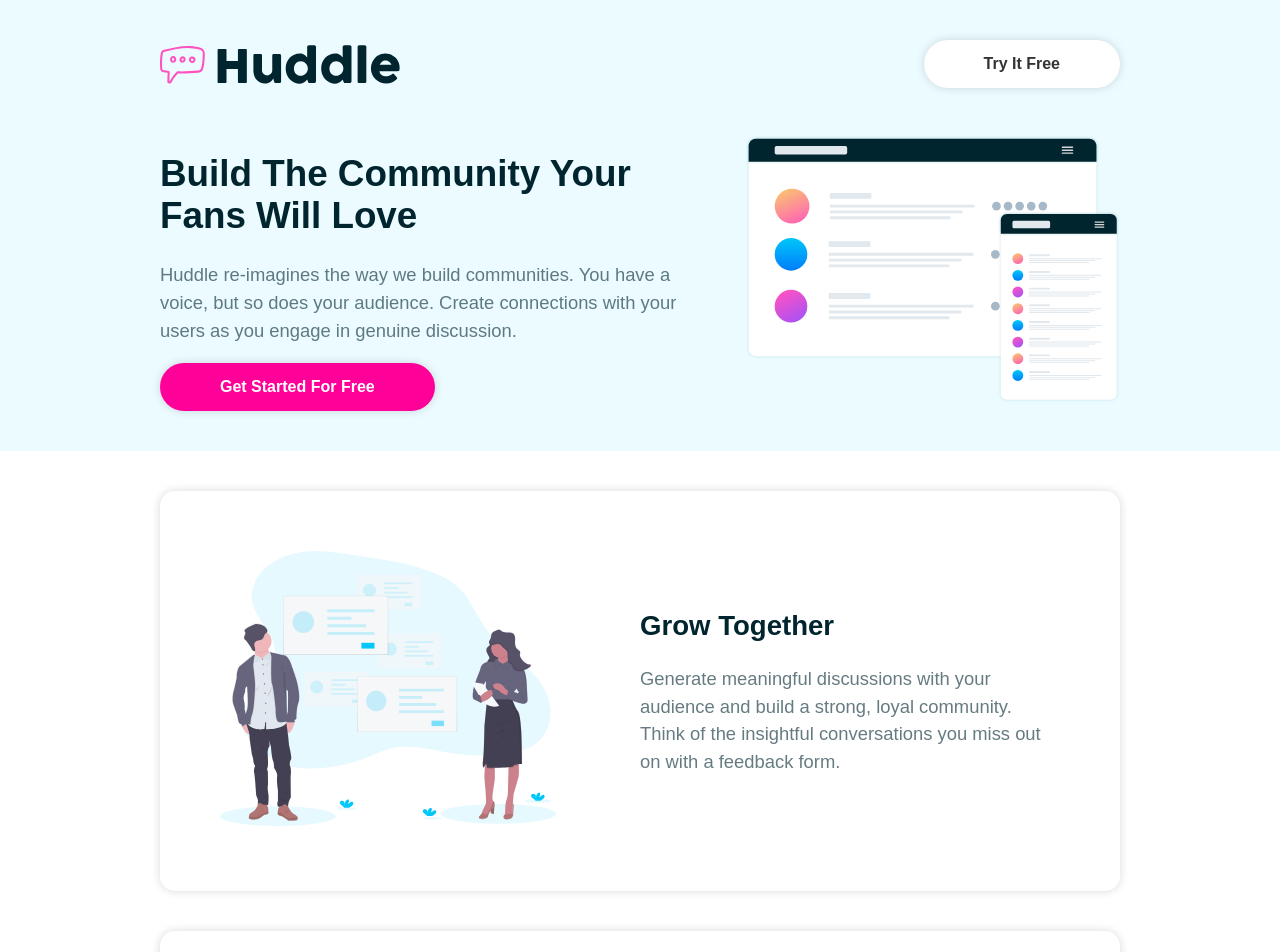
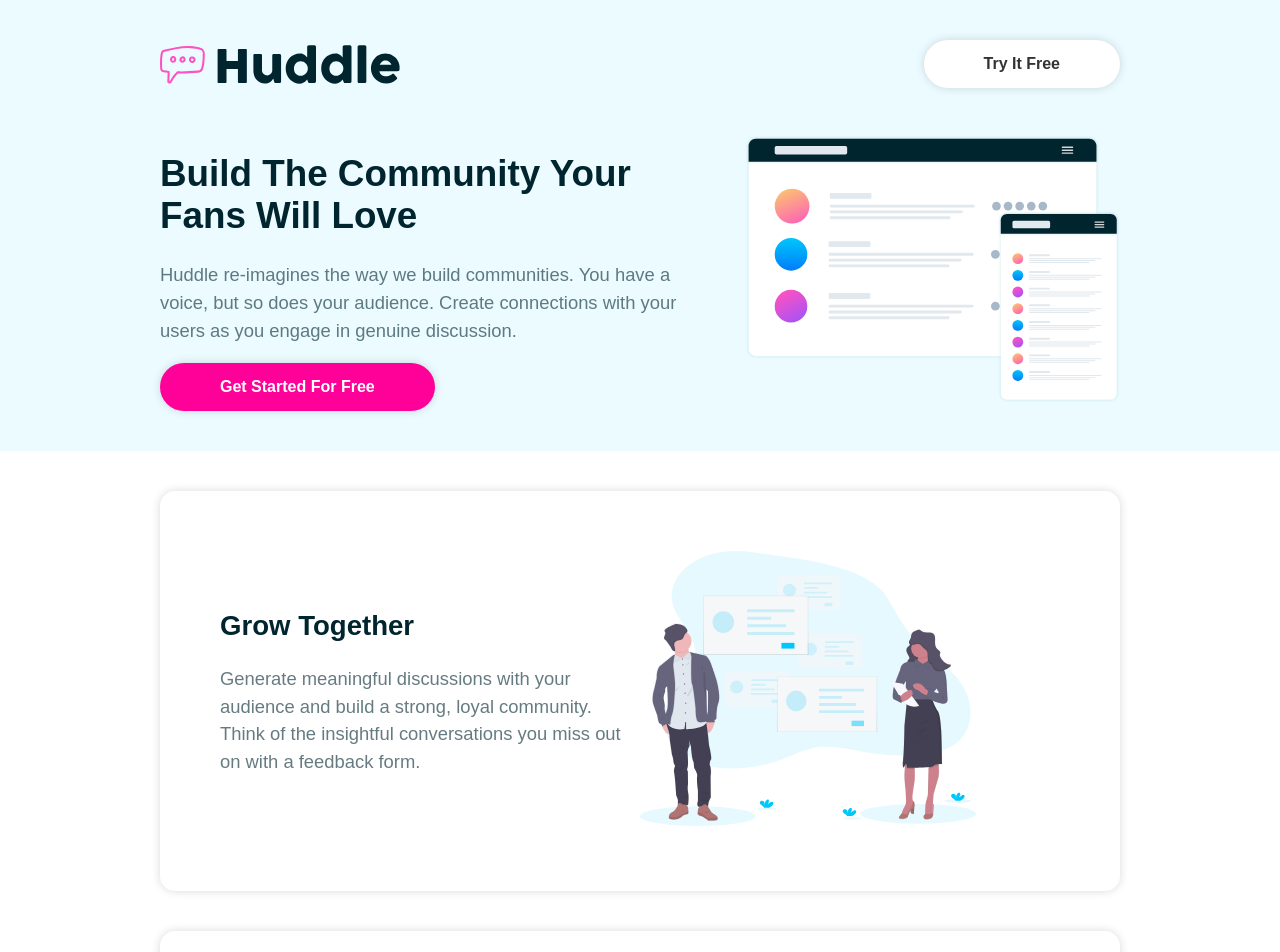
Before and after one commit to mohammadhossein-asadi/Styled-Components-Project, a React (Create React App) app: page / in a window 1280 px wide. Shown: the top 952 px of the page. Built offline with nearby package versions, Linux system fonts and the light colour scheme.

Commit message:
change flex direction value and added props

```diff
--- a/src/components/Card.js
+++ b/src/components/Card.js
@@ -2,7 +2,7 @@
 
 function Card({ item: { id, title, body, image } }) {
   return (
-    <StyledCard>
+    <StyledCard layout={id % 2 === 0 && "row-reverse"}>
       <div>
         <h2>{title}</h2>
         <p>{body}</p>
--- a/src/components/styles/Card.styled.js
+++ b/src/components/styles/Card.styled.js
@@ -8,7 +8,7 @@
   box-shadow: 0 0 10px rgba(0, 0, 0, 0.15);
   margin: 40px 0;
   padding: 60px;
-  flex-direction: row-reverse;
+  flex-direction: ${({ layout }) => layout || "row"};
 
   img {
     width: 80%;
```
